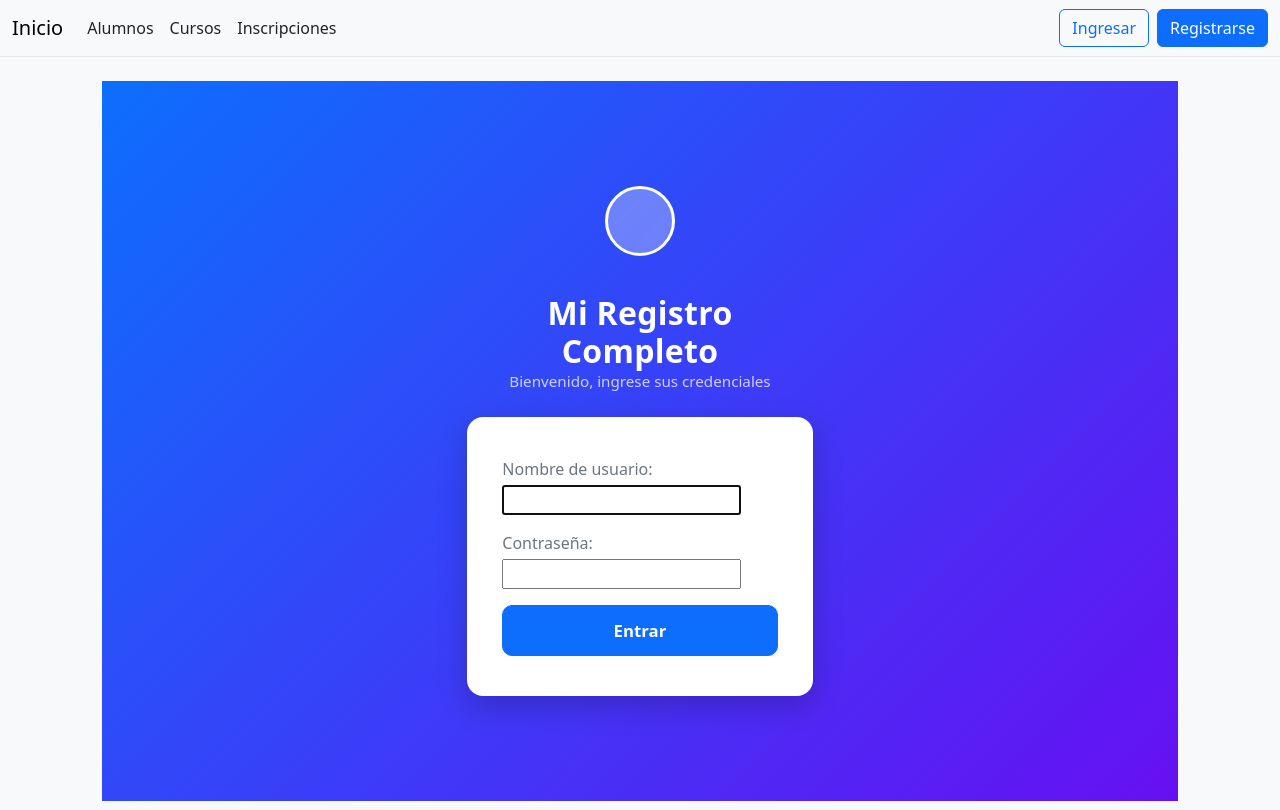
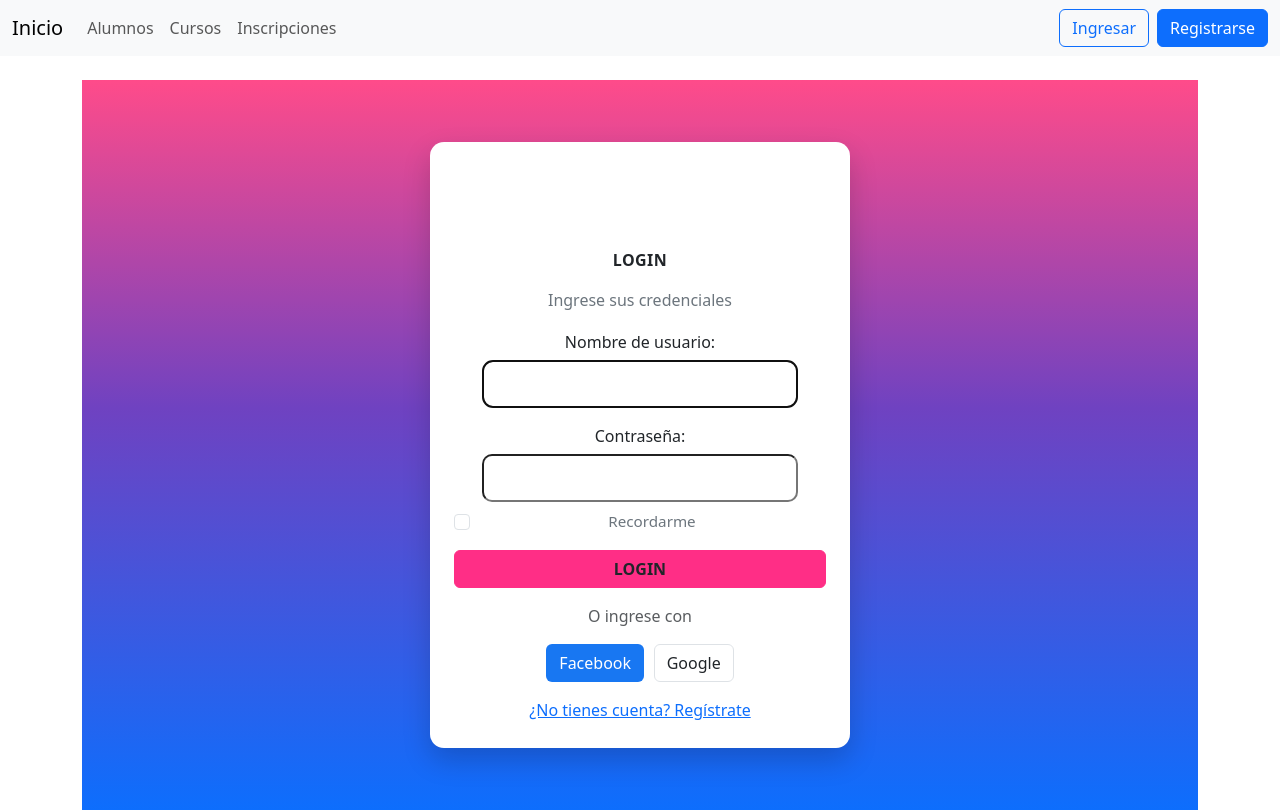
Before and after one commit to Crxstxan-12/Ev_3_Proyecto, a Django app: page /login/ in a window 1280 px wide. Run offline with Django 5.2, Linux system fonts and the light colour scheme.

Commit message:
Se corrigio error de interfaz de login

```diff
--- a/static/css/login.css
+++ b/static/css/login.css
@@ -1,57 +1,98 @@
 
-  .auth-container {
-    min-height: 90vh;
-    display: flex;
-    align-items: center;
-    justify-content: center;
-    background: linear-gradient(135deg, #0d6efd 0%, #6610f2 100%);
-    padding: 40px 20px;
+.login-hero {
+    min-height: calc(100vh - 70px);
+    display:flex;
+    align-items:center;
+    justify-content:center;
+    background: linear-gradient(180deg,#ff4b8a 0%, #6f42c1 45%, #0d6efd 100%);
+    padding: 30px 20px;
 }
-  .auth-card {
-    background: #ffffff;
-    border-radius: 16px;
-    box-shadow: 0px 10px 30px rgba(0, 0, 0, 0.20);
-    padding: 40px 35px;
-    animation: fadeIn 0.45s ease-in-out;
+
+.login-card {
+      background:#fff;
+      border-radius:14px;
+       box-shadow:0 12px 28px
+        rgba(0,0,0,.18);
+         width: 420px; max-width:
+          95vw; padding: 26px 24px;
+           margin: 0 auto;
      }
-  .auth-title {
-    font-size: 2rem;
-    font-weight: 700;
-    color: #333;
+  .login-title { font-weight:800;
+    letter-spacing:.4px;
+     text-align:center;
+      margin-bottom:16px;
+
     }
-  .auth-subtitle {
-    color: #6c757d;
-    font-size: 0.95rem;
+
+  .login-sub { text-align:center;
+     color:#6c757d;
+      margin-bottom:18px;
+
     }
-  .brand-mark {
-    display: inline-block;
-    width: 70px;
-    height: 70px;
-    background: rgba(255,255,255,0.3);
-    backdrop-filter: blur(4px);
-    border-radius: 50%;
-    border: 3px solid #fff;
+
+  .login-btn { background:#ff2e86;
+     border-color:
+     #ff2e86;
+     font-weight:700;
      }
-  .form-control {
-    border-radius: 10px;
-    padding: 10px 14px;
+
+  .login-btn:hover
+   {
+    background:#e32676;
+    border-color:#e32676;
+
     }
-  .form-control:focus {
-    border-color: #0d6efd;
-    box-shadow: none;
+
+
+  .social-row {
+
+    display:flex; gap:.6rem;
+     justify-content:center;
+
     }
-  .btn-login {
-    padding: 12px;
-    font-size: 1.05rem;
-    font-weight: 600;
-    border-radius: 10px;
+
+  .btn-facebook { background:#1877f2;
+    color:#fff;
+
   }
-  @keyframes fadeIn {
-    from { opacity: 0; transform: translateY(-12px); }
-    to { opacity: 1; transform: translateY(0); }
+
+  .btn-google {
+    background:#fff;
+     border:1px solid
+     #dee2e6;
+
     }
-  .errorlist li {
-    list-style: none;
-    color: #dc3545;
-    font-size: 0.9rem;
+  .remember {
+    color:#6c757d;
+    font-size:.95rem;
   }
+  .brand-mark { width:64px;
+    height:64px;
+     border-radius:8px;
+      background:rgba(255,255,255,.35);
+       display:inline-block;
+       margin-bottom:10px;
+
+      }
+
+.login-card input[type="text"], .login-card input[type="password"] {
+  border-radius:10px;
+  padding:10px 14px; width: 85%;
+   margin: 0 auto;
+   display:block;
+  }
+
+.login-card label {
+  display:block;
+   margin-bottom:.4rem;
+   text-align:center;
+  }
+
+/* Centrar grupos de campos usuario/contraseña */
+
+
+.login-card .mb-2 {
+  text-align:center;
+}
+
+/* removed duplicate definitions */
--- a/templates/registration/login.html
+++ b/templates/registration/login.html
@@ -3,36 +3,41 @@
 {% block content %}
 {% load static %}
 <link rel="stylesheet" href="{% static 'css/login.css' %}">
-<div class="auth-container">
-  <div class="col-md-5 col-lg-4">
-    <div class="text-center text-white mb-4">
-      <span class="brand-mark mb-3"></span>
-      <h1 class="auth-title text-white mt-3">Mi Registro Completo</h1>
-      <div class="auth-subtitle text-white opacity-75">
-        Bienvenido, ingrese sus credenciales
+<div class="container-fluid p-0">
+  <div class="login-hero">
+  <div class="login-card">
+    <div class="text-center">
+      <span class="brand-mark"></span>
+      <div class="login-title">LOGIN</div>
+      <div class="login-sub">Ingrese sus credenciales</div>
     </div>
-    </div>
-    <div class="auth-card">
     <form method="post" novalidate>
       {% csrf_token %}
       {% if form.non_field_errors %}
-          <div class="alert alert-danger py-2">
-            {% for e in form.non_field_errors %}{{ e }}<br>{% endfor %}
-          </div>
+        <div class="alert alert-danger py-2">{% for e in form.non_field_errors %}{{ e }}<br>{% endfor %}</div>
       {% endif %}
       <div class="mb-3">
         {{ form.username.label_tag }}
         {{ form.username }}
         {{ form.username.errors }}
       </div>
-        <div class="mb-3">
+      <div class="mb-2">
         {{ form.password.label_tag }}
         {{ form.password }}
         {{ form.password.errors }}
       </div>
-        <button class="btn btn-primary w-100 btn-login" type="submit">Entrar</button>
+      <div class="form-check mb-3">
+        <input class="form-check-input" type="checkbox" id="remember" name="remember">
+        <label class="form-check-label remember" for="remember">Recordarme</label>
+      </div>
+      <button class="btn login-btn w-100" type="submit">LOGIN</button>
     </form>
+    <div class="text-center my-3 text-muted">O ingrese con</div>
+    <div class="social-row">
+      <button class="btn btn-facebook" type="button">Facebook</button>
+      <button class="btn btn-google" type="button">Google</button>
     </div>
+    <div class="text-center mt-3"><a href="{% url 'register' %}">¿No tienes cuenta? Regístrate</a></div>
   </div>
 </div>
 {% endblock %}
```
Also changed, not shown: static/css/app.css (renamed from static/css/js/app.css). Lines whose indentation alone changed are shown as unchanged.
